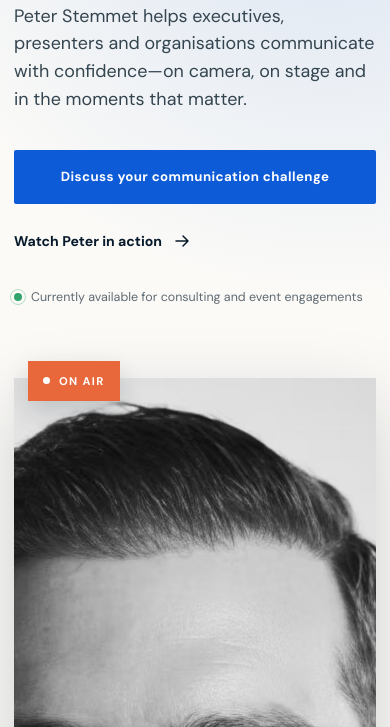
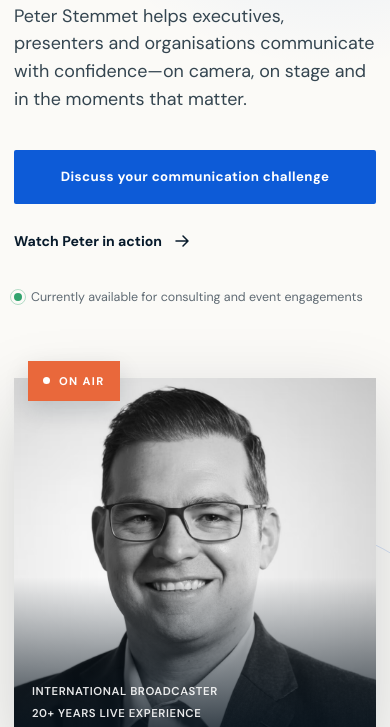
Before and after one commit to garymeyerca/peterstemmet, a website with bundled scripts: page index.html in a window 390 px wide. Shown: the part 373-1100 px from the top of the page. Built offline with nearby package versions, Linux system fonts and the light colour scheme.

Commit message:
fix(site): preserve hero portrait proportions

```diff
--- a/styles.css
+++ b/styles.css
@@ -398,8 +398,6 @@ h3 {
 
 .hero-visual {
   position: relative;
-  width: 80%;
-  justify-self: end;
 }
 
 .image-frame {
@@ -418,9 +416,7 @@ h3 {
 
 .image-frame img {
   width: 100%;
-  aspect-ratio: 1 / 1;
-  object-fit: cover;
-  object-position: center;
+  height: auto;
 }
 
 .image-caption {
@@ -1239,10 +1235,6 @@ h3 {
     max-width: 720px;
   }
 
-  .hero-visual {
-    justify-self: center;
-  }
-
   .stakes-grid {
     gap: 10px;
   }
@@ -1313,11 +1305,6 @@ h3 {
 
   .text-link {
     align-self: flex-start;
-  }
-
-  .hero-visual {
-    width: 100%;
-    justify-self: stretch;
   }
 
   .image-caption {
```
Also changed, not shown: tests/site.test.js (+4 -4 lines).
